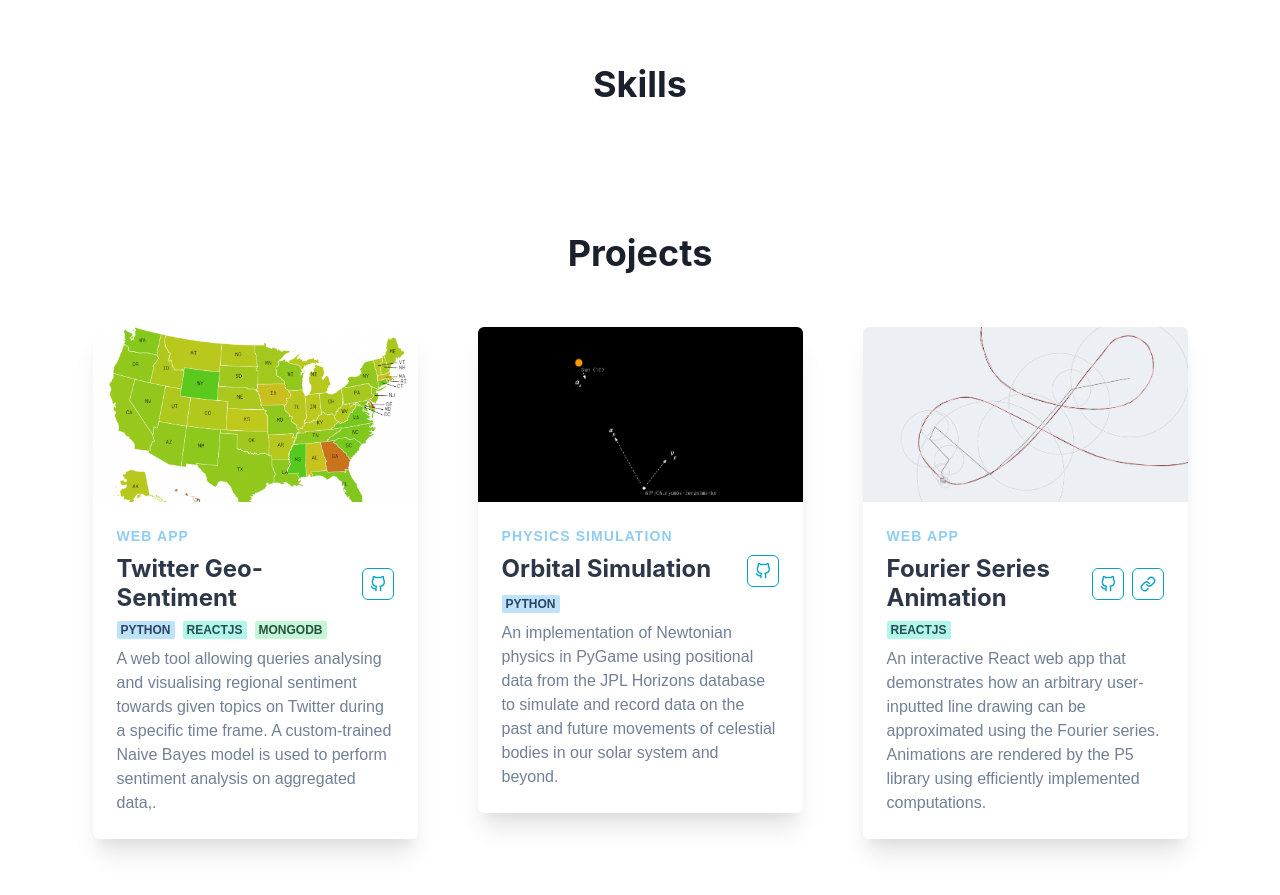
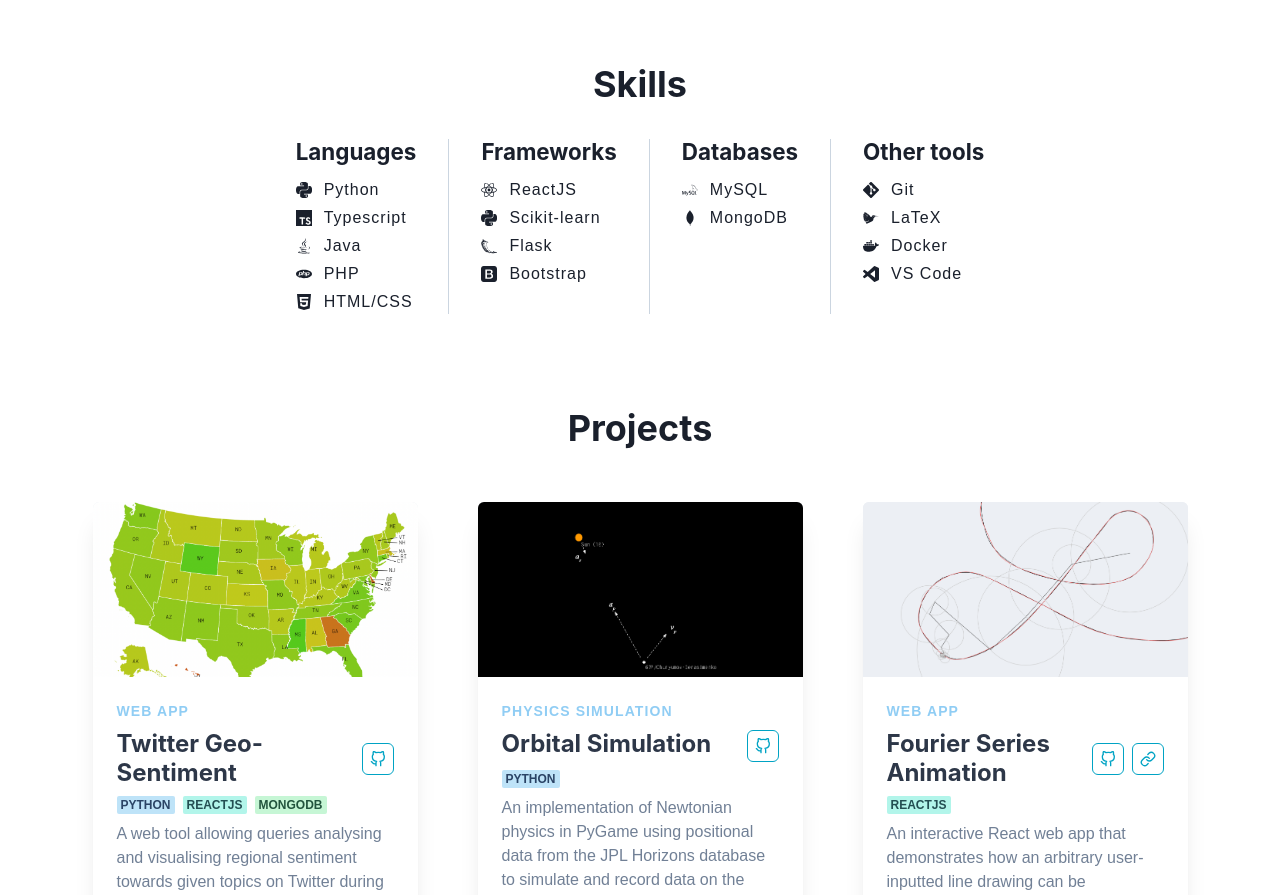
Before and after one commit to jasonfyw/jasonfyw.github.io, a React (Create React App) app: page / in a window 1280 px wide. Shown: the part 1080-1975 px from the top of the page. Built offline with nearby package versions, Linux system fonts and the light colour scheme; a web font is replaced by a local one.

Commit message:
add: content for skills section

```diff
--- /dev/null
+++ b/src/components/Skills/SkillItem.tsx
@@ -0,0 +1,23 @@
+import { FC } from 'react';
+import {
+    HStack,
+    Icon,
+    Text
+} from '@chakra-ui/react';
+import { IconType } from 'react-icons/lib';
+
+interface SkillItemProps {
+    icon: IconType,
+    name: string
+}
+
+const SkillItem: FC<SkillItemProps> = (props) => {
+    return (
+        <HStack spacing={3} mt={1}>
+            <Icon as={props.icon} />
+            <Text fontWeight={200} letterSpacing={1}>{ props.name }</Text>
+        </HStack>
+    );
+};
+
+export default SkillItem;
--- a/src/components/Skills/SkillSection.tsx
+++ b/src/components/Skills/SkillSection.tsx
@@ -1,5 +1,6 @@
 import { FC, ReactNode } from 'react';
 import {
+    Flex,
     Heading,
     VStack
 } from '@chakra-ui/react';
@@ -11,10 +12,10 @@ interface SkillSectionProps {
 
 const SkillSection: FC<SkillSectionProps> = (props) => {
     return (
-        <VStack>
-            <Heading as='h4'>{ props.title }</Heading>
+        <Flex flexDirection={'column'} top={0}>
+            <Heading as='h4' fontSize={'1.4rem'} mb={2}>{ props.title }</Heading>
             { props.children }
-        </VStack>
+        </Flex>
     );
 };
 
--- a/src/components/Skills/Skills.tsx
+++ b/src/components/Skills/Skills.tsx
@@ -4,17 +4,65 @@ import {
     VStack,
     HStack,
     Heading,
-    Text
+    StackDivider,
+    useColorModeValue
 } from '@chakra-ui/react'
+import {
+    SiCss3,
+    SiFlask,
+    SiHtml5,
+    SiJava,
+    SiNodeDotJs,
+    SiPhp,
+    SiPython,
+    SiReact,
+    SiTypescript,
+    SiBootstrap,
+    SiMysql,
+    SiMongodb,
+    SiVisualstudiocode,
+    SiGit,
+    SiLatex,
+    SiDocker,
+} from 'react-icons/si';
 import SkillSection from './SkillSection';
+import SkillItem from './SkillItem';
 
 const Skills: FC = () => {
     return (
         <Container maxW={'5xl'} p={6.75} mt={20}>
             <VStack spacing={8}>
                 <Heading as='h2'>Skills</Heading>
-                <HStack>
-
+                <HStack
+                    divider={
+                        <StackDivider borderColor={useColorModeValue('gray.300', 'gray.600')} />
+                    }
+                    spacing={8}
+                    align={'flex-start'}
+                >
+                    <SkillSection title={'Languages'}>
+                        <SkillItem icon={SiPython} name='Python' />
+                        <SkillItem icon={SiTypescript} name='Typescript' />
+                        <SkillItem icon={SiJava} name='Java' />
+                        <SkillItem icon={SiPhp} name='PHP' />
+                        <SkillItem icon={SiHtml5} name='HTML/CSS' />
+                    </SkillSection>
+                    <SkillSection title={'Frameworks'}>
+                        <SkillItem icon={SiReact} name='ReactJS' />
+                        <SkillItem icon={SiPython} name='Scikit-learn' />
+                        <SkillItem icon={SiFlask} name='Flask' />
+                        <SkillItem icon={SiBootstrap} name='Bootstrap' />
+                    </SkillSection>
+                    <SkillSection title={'Databases'}>
+                        <SkillItem icon={SiMysql} name='MySQL' />
+                        <SkillItem icon={SiMongodb} name='MongoDB' />
+                    </SkillSection>
+                    <SkillSection title={'Other tools'}>
+                        <SkillItem icon={SiGit} name='Git' />
+                        <SkillItem icon={SiLatex} name='LaTeX' />
+                        <SkillItem icon={SiDocker} name='Docker' />
+                        <SkillItem icon={SiVisualstudiocode} name='VS Code' />
+                    </SkillSection>
                 </HStack>
             </VStack>
         </Container>
```
